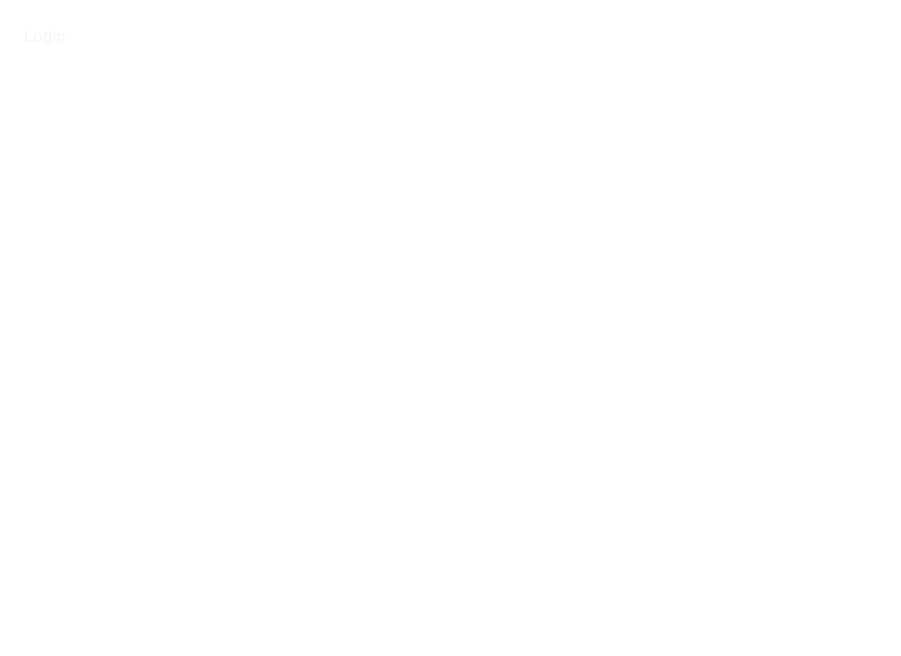
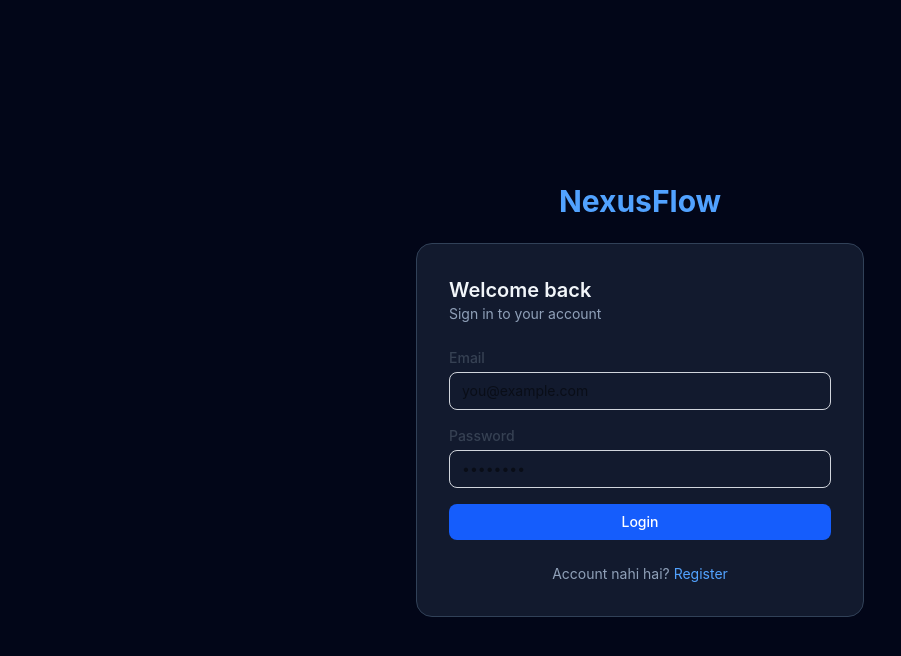
Before and after one commit to PayalPatidar155/NexusFlow, a React (Vite) app in the folder client/: page /login in a window 1280 px wide. Shown: the top 656 px of the page, without its empty margins (0-901 px from the left). Built offline with nearby package versions, Linux system fonts and the light colour scheme.

Commit message:
feat: add login and register pages

```diff
--- /dev/null
+++ b/client/src/components/AuthLayout.jsx
@@ -0,0 +1,25 @@
+import { Link } from "react-router-dom";
+
+export default function AuthLayout({ title, subtitle, children, footerText, footerLink, footerLinkText }) {
+  return (
+    <div className="min-h-screen flex items-center justify-center bg-slate-950 px-4">
+      <div className="w-full max-w-md">
+        <h1 className="text-3xl font-bold text-center text-blue-400 mb-6">NexusFlow</h1>
+
+        <div className="bg-slate-800/60 border border-slate-700 rounded-2xl p-6 sm:p-8">
+          <h2 className="text-xl font-semibold text-slate-100">{title}</h2>
+          <p className="text-sm text-slate-400 mb-6">{subtitle}</p>
+
+          {children}
+
+          <p className="text-sm text-slate-400 text-center mt-6">
+            {footerText}{" "}
+            <Link to={footerLink} className="text-blue-400 hover:underline">
+              {footerLinkText}
+            </Link>
+          </p>
+        </div>
+      </div>
+    </div>
+  );
+}
--- a/client/src/pages/Login.jsx
+++ b/client/src/pages/Login.jsx
@@ -1,3 +1,60 @@
+import { useState } from "react";
+import { useNavigate } from "react-router-dom";
+import AuthLayout from "../components/AuthLayout";
+import Input from "../components/ui/Input";
+import Button from "../components/ui/Button";
+
 export default function Login() {
-  return <div className="text-slate-100 p-6">Login</div>;
+  const [email, setEmail] = useState("");
+  const [password, setPassword] = useState("");
+  const [error, setError] = useState("");
+  const navigate = useNavigate();
+
+  const handleSubmit = (e) => {
+    e.preventDefault();
+
+    if (!email || !password) {
+      setError("Email aur password dono bharo");
+      return;
+    }
+
+    setError("");
+    // Dummy login. Week 3 mein yahan backend API call aayegi.
+    navigate("/");
+  };
+
+  return (
+    <AuthLayout
+      title="Welcome back"
+      subtitle="Sign in to your account"
+      footerText="Account nahi hai?"
+      footerLink="/register"
+      footerLinkText="Register"
+    >
+      <form onSubmit={handleSubmit}>
+        <Input
+          id="email"
+          label="Email"
+          type="email"
+          placeholder="you@example.com"
+          value={email}
+          onChange={(e) => setEmail(e.target.value)}
+        />
+        <Input
+          id="password"
+          label="Password"
+          type="password"
+          placeholder="••••••••"
+          value={password}
+          onChange={(e) => setPassword(e.target.value)}
+        />
+
+        {error && <p className="text-sm text-red-400 mb-3">{error}</p>}
+
+        <Button type="submit" className="w-full">
+          Login
+        </Button>
+      </form>
+    </AuthLayout>
+  );
 }
--- a/client/src/pages/Register.jsx
+++ b/client/src/pages/Register.jsx
@@ -1,3 +1,64 @@
+import { useState } from "react";
+import { useNavigate } from "react-router-dom";
+import AuthLayout from "../components/AuthLayout";
+import Input from "../components/ui/Input";
+import Button from "../components/ui/Button";
+
 export default function Register() {
-  return <div className="text-slate-100 p-6">Register</div>;
+  const [form, setForm] = useState({
+    name: "",
+    email: "",
+    password: "",
+    confirmPassword: "",
+  });
+  const [error, setError] = useState("");
+  const navigate = useNavigate();
+
+  const handleChange = (e) => {
+    setForm({ ...form, [e.target.name]: e.target.value });
+  };
+
+  const handleSubmit = (e) => {
+    e.preventDefault();
+
+    if (!form.name || !form.email || !form.password) {
+      setError("Saare fields bharo");
+      return;
+    }
+    if (form.password.length < 6) {
+      setError("Password kam se kam 6 characters ka ho");
+      return;
+    }
+    if (form.password !== form.confirmPassword) {
+      setError("Passwords match nahi kar rahe");
+      return;
+    }
+
+    setError("");
+    // Week 3 mein yahan backend API call aayegi.
+    navigate("/login");
+  };
+
+  return (
+    <AuthLayout
+      title="Create account"
+      subtitle="Start monitoring your IoT devices"
+      footerText="Pehle se account hai?"
+      footerLink="/login"
+      footerLinkText="Login"
+    >
+      <form onSubmit={handleSubmit}>
+        <Input id="name" name="name" label="Full Name" placeholder="Your name" value={form.name} onChange={handleChange} />
+        <Input id="email" name="email" label="Email" type="email" placeholder="you@example.com" value={form.email} onChange={handleChange} />
+        <Input id="password" name="password" label="Password" type="password" placeholder="Min 6 characters" value={form.password} onChange={handleChange} />
+        <Input id="confirmPassword" name="confirmPassword" label="Confirm Password" type="password" placeholder="Repeat password" value={form.confirmPassword} onChange={handleChange} />
+
+        {error && <p className="text-sm text-red-400 mb-3">{error}</p>}
+
+        <Button type="submit" className="w-full">
+          Register
+        </Button>
+      </form>
+    </AuthLayout>
+  );
 }
```
